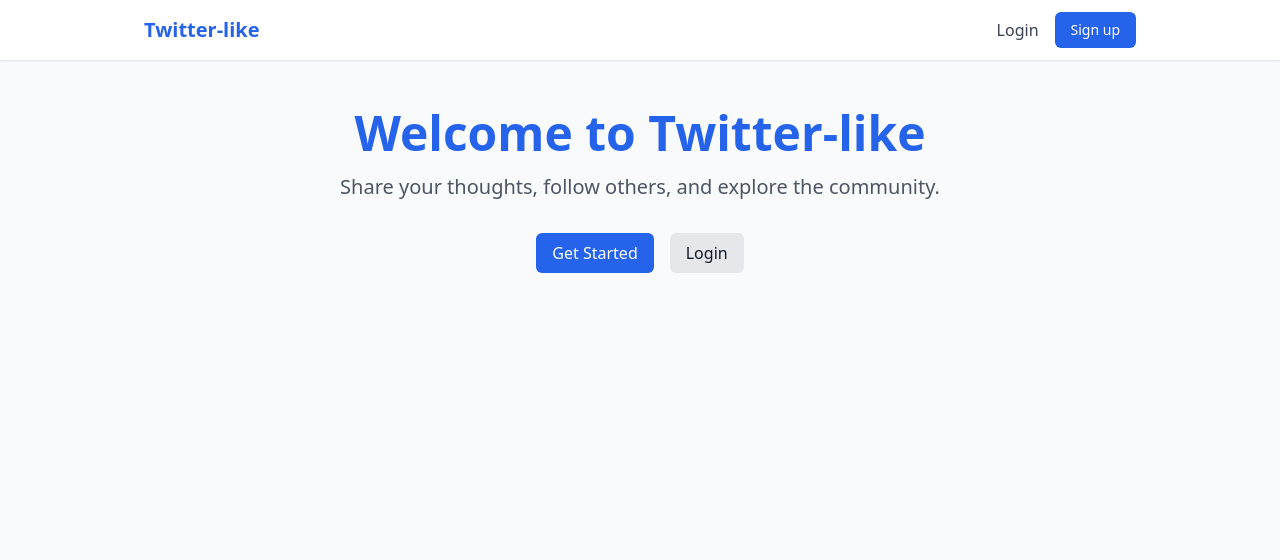
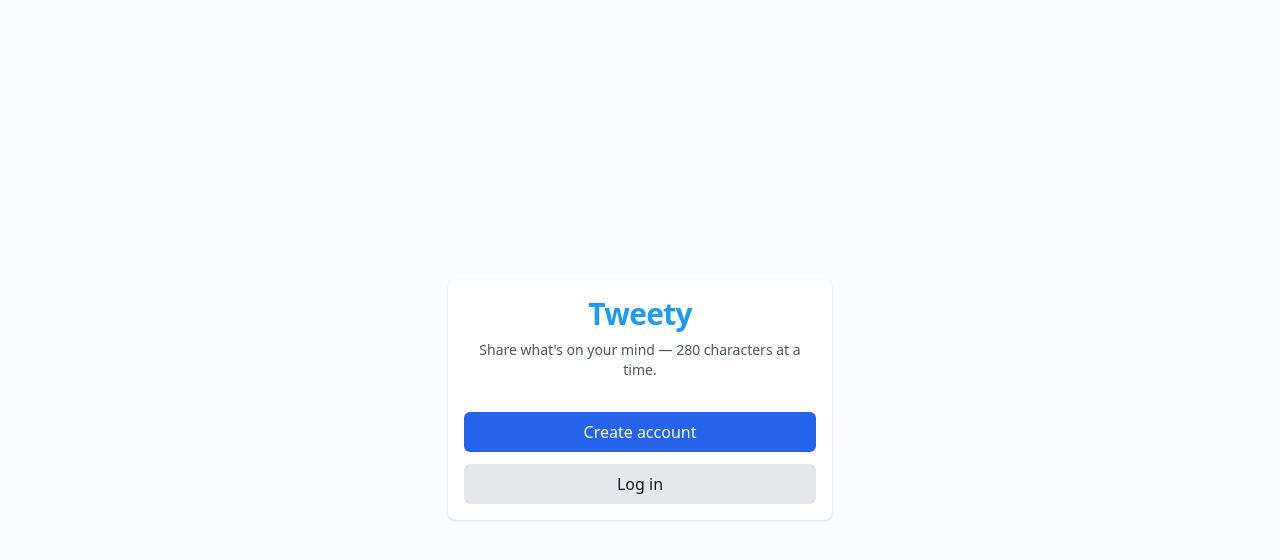
Before and after one commit to Fatemehrshd/Tweety, a Next.js app in the folder frontend/: page / in a window 1280 px wide. Shown: the top 560 px of the page. Built offline with nearby package versions, Linux system fonts and the light colour scheme; no server answers.

Commit message:
feat(frontend): consolidate landing CTAs into single Tweety entry card

```diff
--- a/frontend/app/layout.tsx
+++ b/frontend/app/layout.tsx
@@ -3,8 +3,8 @@ import { AuthProvider } from "@/contexts/AuthContext";
 import "./globals.css";
 
 export const metadata: Metadata = {
-  title: "Twitter-like App",
-  description: "A Twitter-like social network",
+  title: "Tweety",
+  description: "Share what's on your mind — 280 characters at a time.",
 };
 
 export default function RootLayout({ children }: { children: React.ReactNode }) {
--- a/frontend/app/page.tsx
+++ b/frontend/app/page.tsx
@@ -2,8 +2,11 @@
 
 import { useAuth } from "@/contexts/AuthContext";
 import { useRouter } from "next/navigation";
+import Link from "next/link";
 import { useEffect } from "react";
-import Nav from "@/components/Nav";
+
+const focusRing =
+  "w-full focus-visible:outline-none focus-visible:ring-2 focus-visible:ring-blue-500 focus-visible:ring-offset-2";
 
 export default function HomePage() {
   const { user, isLoading } = useAuth();
@@ -24,22 +27,21 @@ export default function HomePage() {
   }
 
   return (
-    <div className="min-h-screen">
-      <Nav />
-      <main className="max-w-3xl mx-auto px-4 py-12 text-center">
-        <h1 className="text-5xl font-bold mb-4 text-blue-600">Welcome to Twitter-like</h1>
-        <p className="text-xl text-gray-600 mb-8">
-          Share your thoughts, follow others, and explore the community.
+    <main className="min-h-screen flex items-center justify-center px-4">
+      <div className="card w-full max-w-sm p-8 text-center">
+        <h1 className="text-3xl font-extrabold tracking-tight text-brand-500">Tweety</h1>
+        <p className="mt-2 mb-8 text-sm text-gray-600">
+          Share what&apos;s on your mind — 280 characters at a time.
         </p>
-        <div className="flex gap-4 justify-center">
-          <a href="/register" className="btn btn-primary">
-            Get Started
-          </a>
-          <a href="/login" className="btn btn-secondary">
-            Login
-          </a>
+        <div className="flex flex-col gap-3">
+          <Link href="/register" className={`btn btn-primary ${focusRing}`}>
+            Create account
+          </Link>
+          <Link href="/login" className={`btn btn-secondary ${focusRing}`}>
+            Log in
+          </Link>
         </div>
-      </main>
-    </div>
+      </div>
+    </main>
   );
 }
--- a/frontend/components/Nav.tsx
+++ b/frontend/components/Nav.tsx
@@ -18,7 +18,7 @@ export default function Nav() {
       <div className="max-w-5xl mx-auto px-4 py-3 flex items-center justify-between">
         <div className="flex items-center gap-6">
           <Link href="/" className="text-xl font-bold text-blue-600">
-            Twitter-like
+            Tweety
           </Link>
           {user && (
             <>
```
